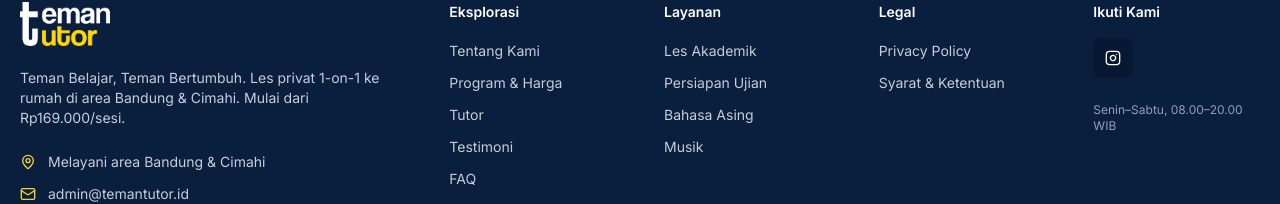
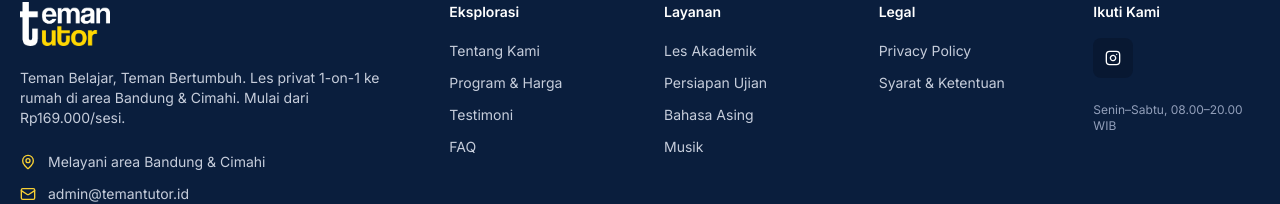
Before and after one commit to noviyantoian/teman-tutor, a Next.js app: page / in a window 1280 px wide. Shown: the part 6187-6391 px from the top of the page. Built offline with nearby package versions, Linux system fonts and the light colour scheme; no server answers.

Commit message:
fix(footer): remove tutor link from nav (tutor section hidden)

```diff
--- a/src/components/layout/footer.tsx
+++ b/src/components/layout/footer.tsx
@@ -11,7 +11,6 @@ const NAV_GROUPS = [
     links: [
       { href: '/tentang', label: 'Tentang Kami' },
       { href: '/program', label: 'Program & Harga' },
-      { href: '/tutor', label: 'Tutor' },
       { href: '/testimoni', label: 'Testimoni' },
       { href: '/faq', label: 'FAQ' },
     ],
```
